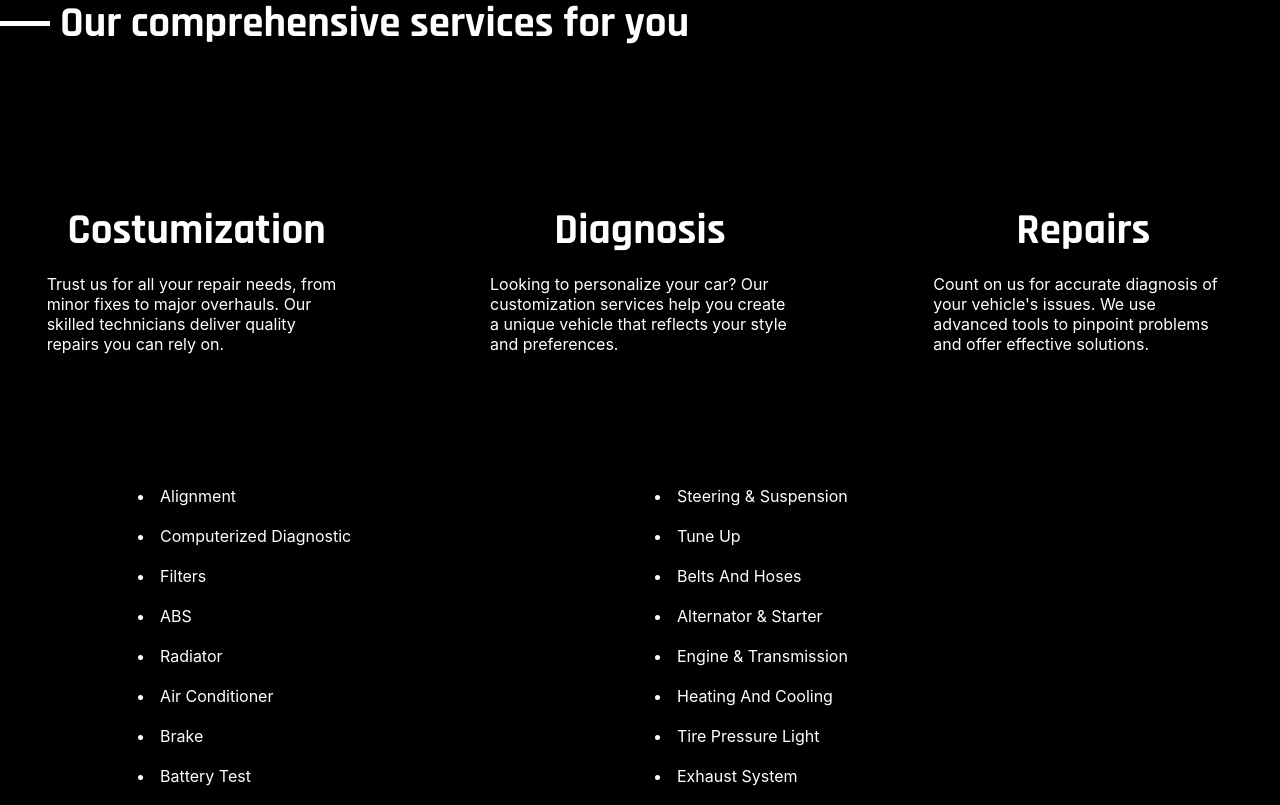
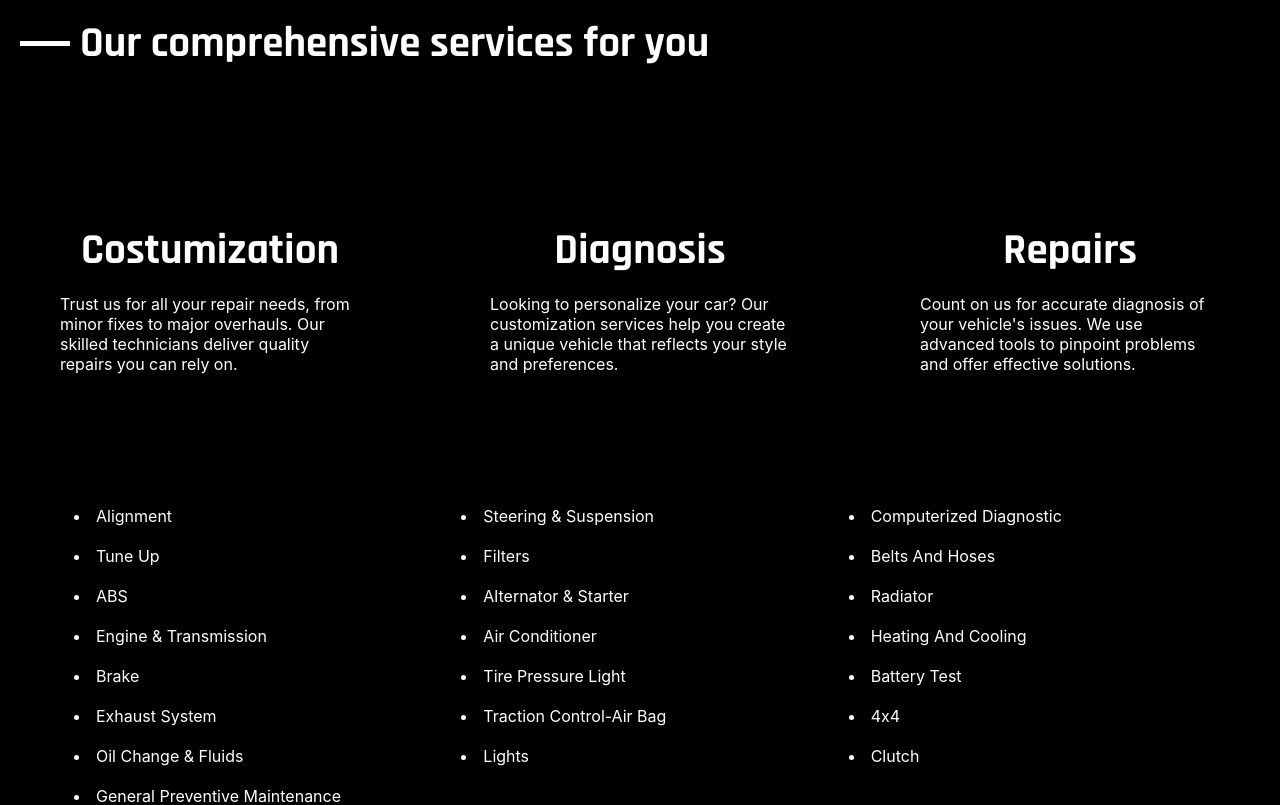
Before and after one commit to paulooliveira152012/acj, a React (Create React App) app: page / in a window 1280 px wide. Shown: the part 840-1645 px from the top of the page. Built offline with nearby package versions, Linux system fonts and the light colour scheme.

Commit message:
landing done

```diff
--- a/src/styles/style.css
+++ b/src/styles/style.css
@@ -299,6 +299,7 @@ ul {
     /* background-color: green; */
     height: 20%;
     align-items: center;
+    margin: 20px;
 }
 
 .businessInfoContainer .servicesContainer {
@@ -306,7 +307,8 @@ ul {
     overflow-x: auto;
     justify-content: space-around;
     gap: 50px;
-    margin: 30px 0;
+    margin: 30px 20px;
+
 }
 
 .businessInfoContainer .servicesContainer .container {
@@ -348,7 +350,7 @@ ul {
     box-sizing: border-box; /* Include padding in width calculations */
   }
 
-  @media screen and (max-width:550px) {
+  @media screen and (max-width:680px) {
     .businessInfoContainer .allServicesList {
         /* background-color: blue; */
         grid-template-columns: repeat(2, minmax(200px, 1fr)); /* Two columns with responsive widths */
@@ -356,7 +358,25 @@ ul {
         padding: 0;
         list-style: none;
         width: 100%;
+        padding: 60px;
+        text-align: left;
     }
+  }
+
+  @media screen and (min-width: 1000px ) {
+    .businessInfoContainer .allServicesList {
+        /* background-color: green; */
+        display: grid;
+        grid-template-columns: repeat(3, minmax(200px, 1fr)); /* Two columns with responsive widths */
+        gap: 20px; /* Add space between rows and columns */
+        justify-content: center; /* Center the grid within the container */
+        align-items: start; /* Align items to the top of each cell */
+        width: 90%; /* Reduce width for better centering */
+        margin: auto; /* Center the grid horizontally on the screen */
+        text-align: justify; /* Justify text within each column */
+        padding-left: 10px;
+        box-sizing: border-box; /* Include padding in width calculations */
+      }
   }
 
 
```
